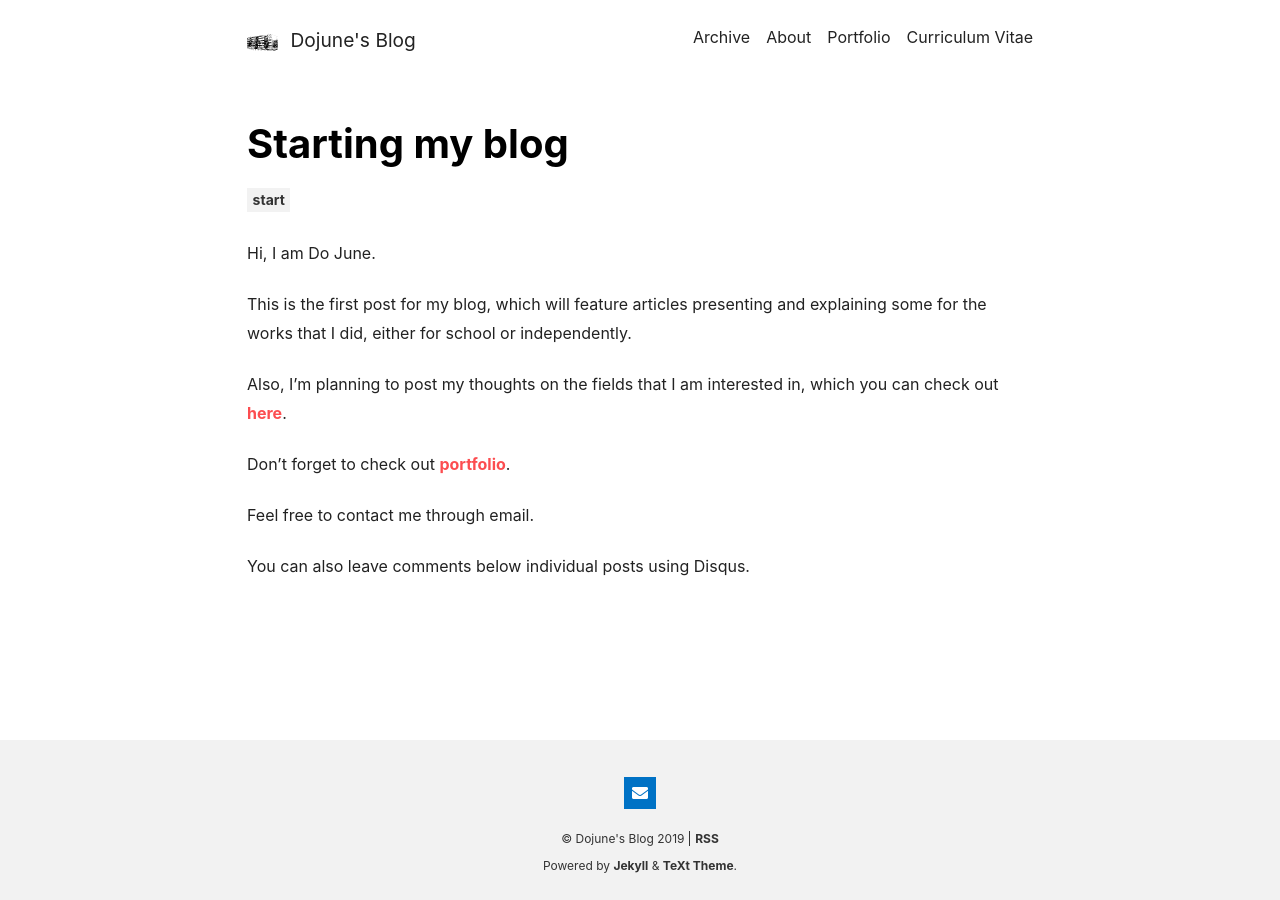
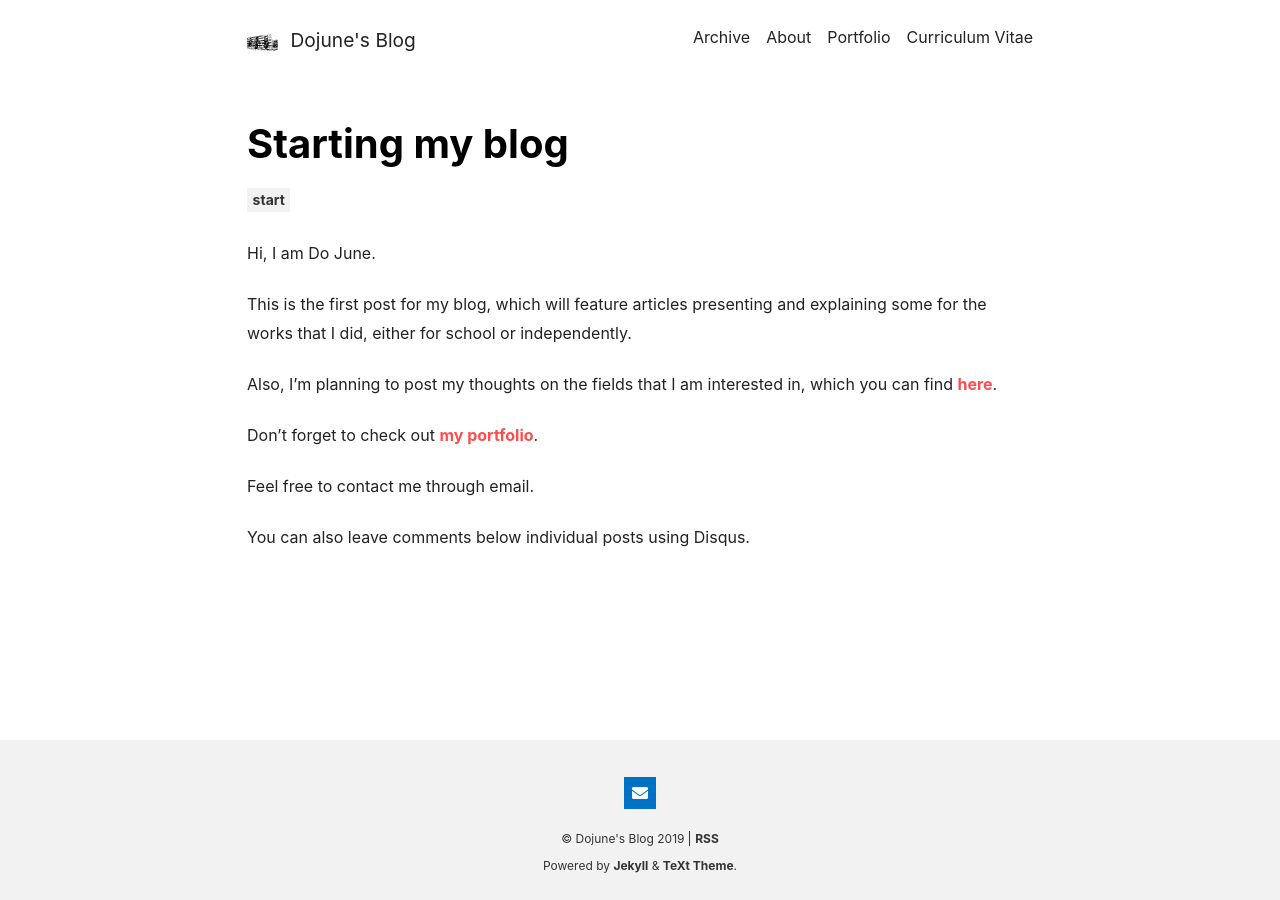
Before and after one commit to mindojune/oldmindojune.github.io, a Jekyll site: the page built from _posts/2019-07-18-Starting my blog.md, in a window 1280 px wide. Built offline with Jekyll 4.4.1, drawn with Linux system fonts in a browser that asks for light colours; nearby versions of some CDN libraries; comment, search, counter and statistics services are not loaded.

Commit message:
Update 2019-07-18-Starting my blog.md

```diff
--- a/_posts/2019-07-18-Starting my blog.md
+++ b/_posts/2019-07-18-Starting my blog.md
@@ -10,9 +10,9 @@ Hi, I am Do June.
 
 This is the first post for my blog, which will feature articles presenting and explaining some for the works that I did, either for school or independently.
 
-Also, I'm planning to post my thoughts on the fields that I am interested in, which you can check out [here](https://mindojune.github.io/about.html).
+Also, I'm planning to post my thoughts on the fields that I am interested in, which you can find [here](https://mindojune.github.io/about.html).
 
-Don't forget to check out [portfolio](https://mindojune.github.io/portfolio.html).
+Don't forget to check out [my portfolio](https://mindojune.github.io/portfolio.html).
 
 Feel free to contact me through email.
 
```
